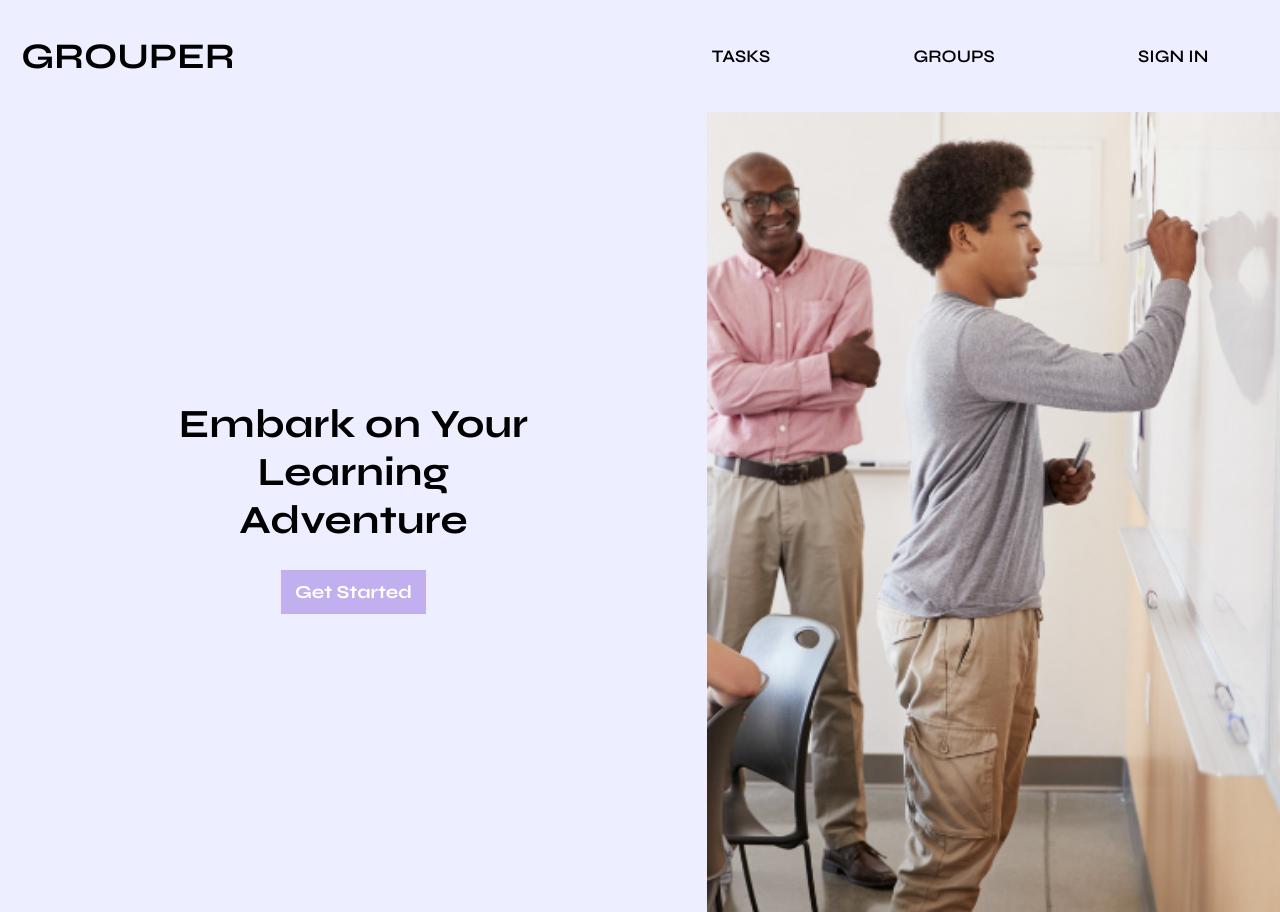
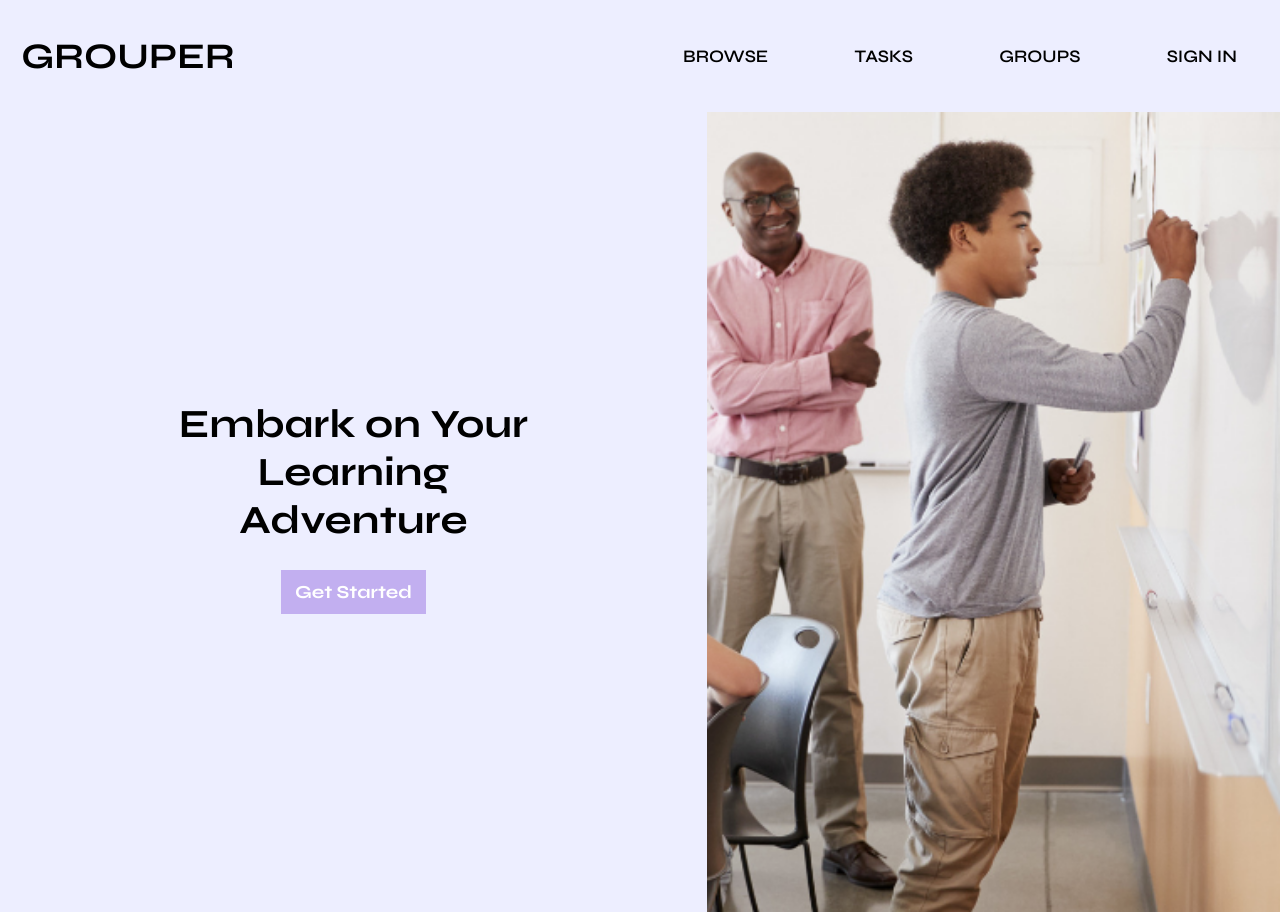
Before and after one commit to NateTof/Grouper, a React (Create React App) app in the folder frontend/: page / in a window 1280 px wide. Built offline with nearby package versions, Linux system fonts and the light colour scheme.

Commit message:
Add Browse to menu bar

```diff
--- a/frontend/src/components/Home.js
+++ b/frontend/src/components/Home.js
@@ -17,6 +17,7 @@ function Home() {
                         <a href="/">GROUPER</a>
                     </div>
                     <div className="Home-nav-links">
+                    <Link to="/browse">BROWSE</Link>
                         <Link to="/tasks">TASKS</Link> {}
                         <Link to="/groups">GROUPS</Link> {}
                         <Link to="/login">SIGN IN</Link> {}
```
